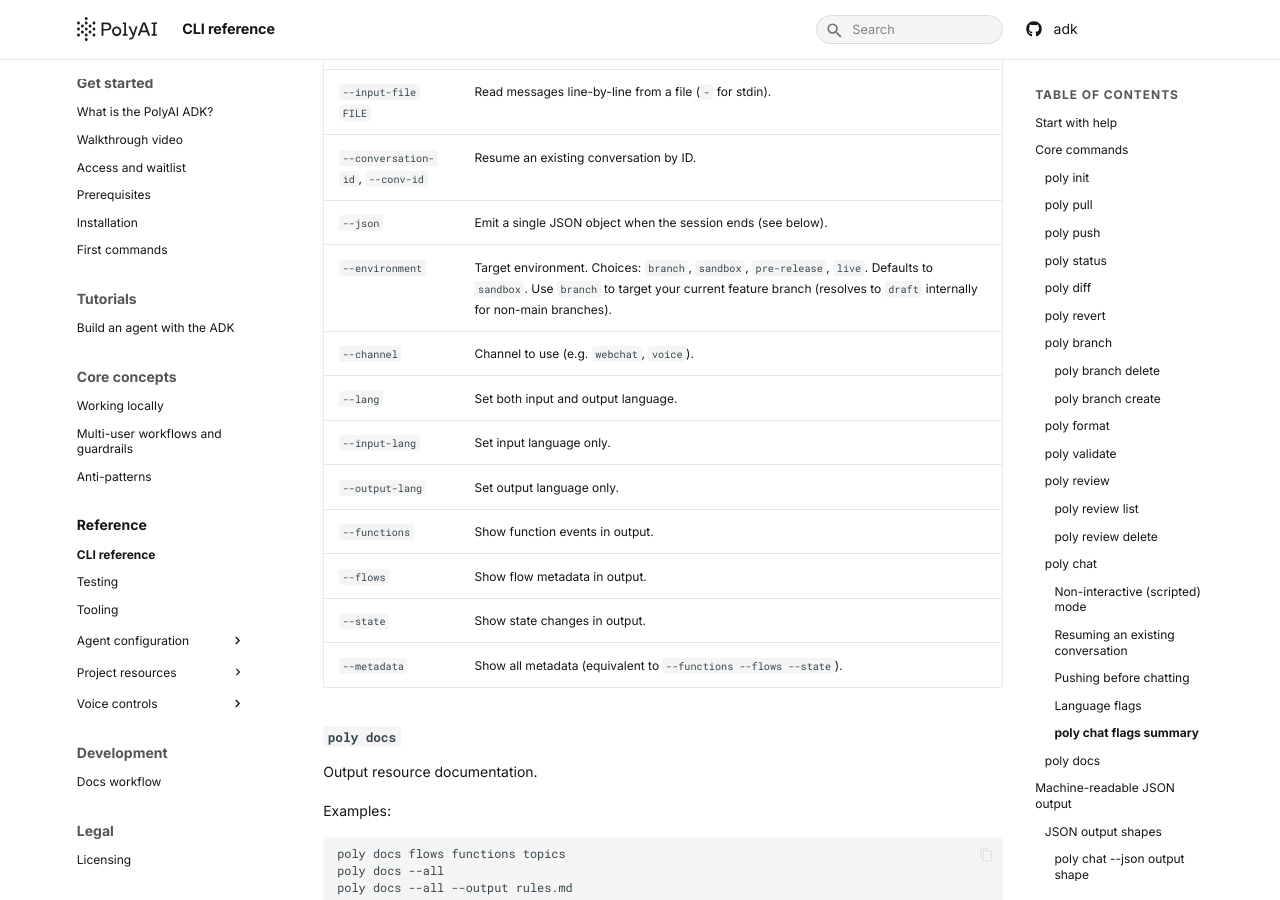
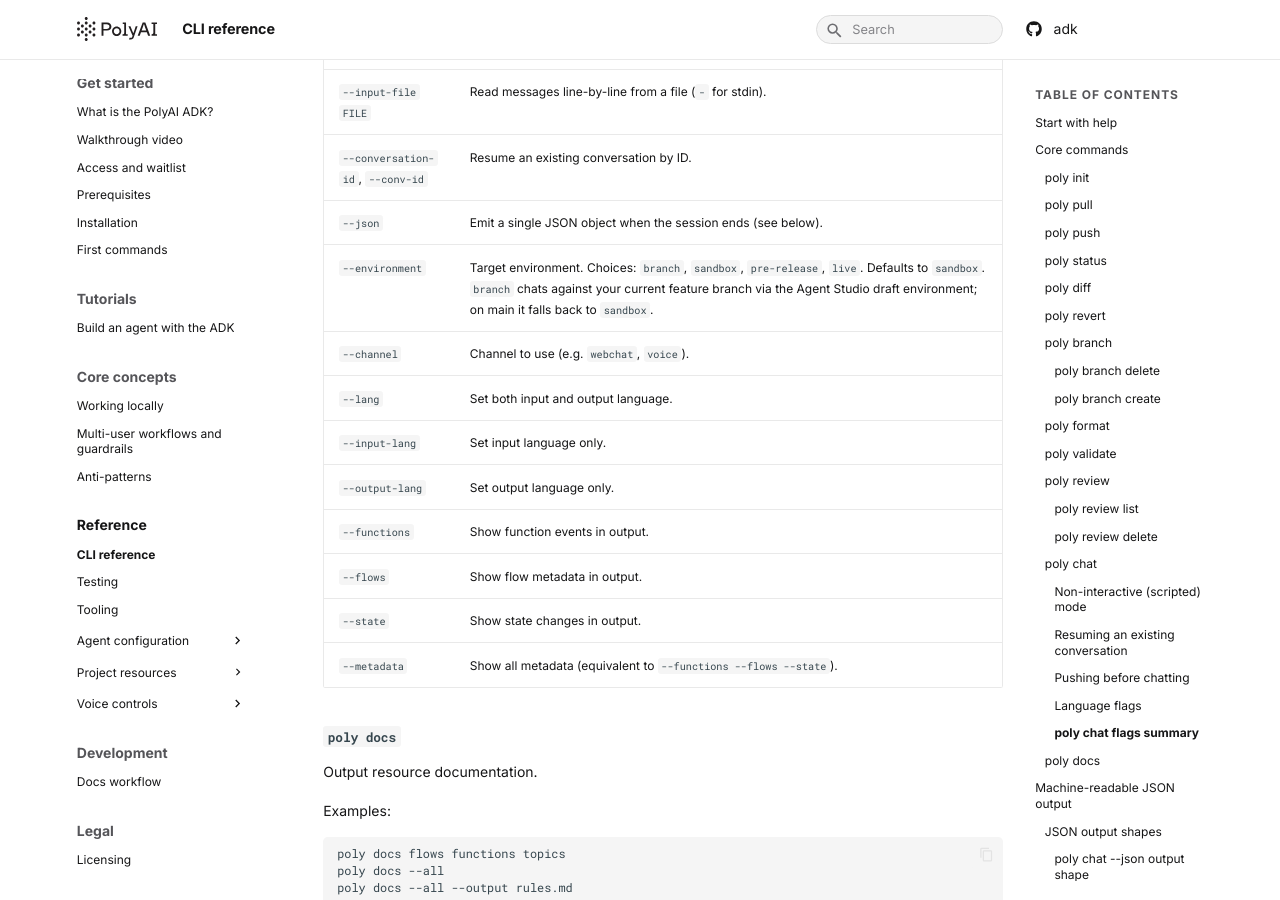
Before and after one commit to polyai/adk, an MkDocs documentation site: the page built from docs/docs/reference/cli.md, in a window 1280 px wide and 900 px high, scrolled down 5648 px. Built offline with MkDocs 1.6.1 and Material for MkDocs 9.7.7, drawn with Linux system fonts in a browser that asks for light colours.

Commit message:
docs: clarify --environment branch resolves via Agent Studio draft environment
`branch` chats against your current feature branch via the platform's
draft environment (/draft/chat API endpoint). On main it falls back to
sandbox. Removes misleading "resolves internally" phrasing.

Co-Authored-By: Claude Sonnet 4.6 <noreply@anthropic.com>

```diff
--- a/docs/docs/reference/cli.md
+++ b/docs/docs/reference/cli.md
@@ -285,7 +285,7 @@ Use language flags to specify the expected input and output language when chatti
 | `--input-file FILE` | Read messages line-by-line from a file (`-` for stdin). |
 | `--conversation-id`, `--conv-id` | Resume an existing conversation by ID. |
 | `--json` | Emit a single JSON object when the session ends (see below). |
-| `--environment` | Target environment. Choices: `branch`, `sandbox`, `pre-release`, `live`. Defaults to `sandbox`. Use `branch` to target your current feature branch (resolves to `draft` internally for non-main branches). |
+| `--environment` | Target environment. Choices: `branch`, `sandbox`, `pre-release`, `live`. Defaults to `sandbox`. `branch` chats against your current feature branch via the Agent Studio draft environment; on main it falls back to `sandbox`. |
 | `--channel` | Channel to use (e.g. `webchat`, `voice`). |
 | `--lang` | Set both input and output language. |
 | `--input-lang` | Set input language only. |
```
